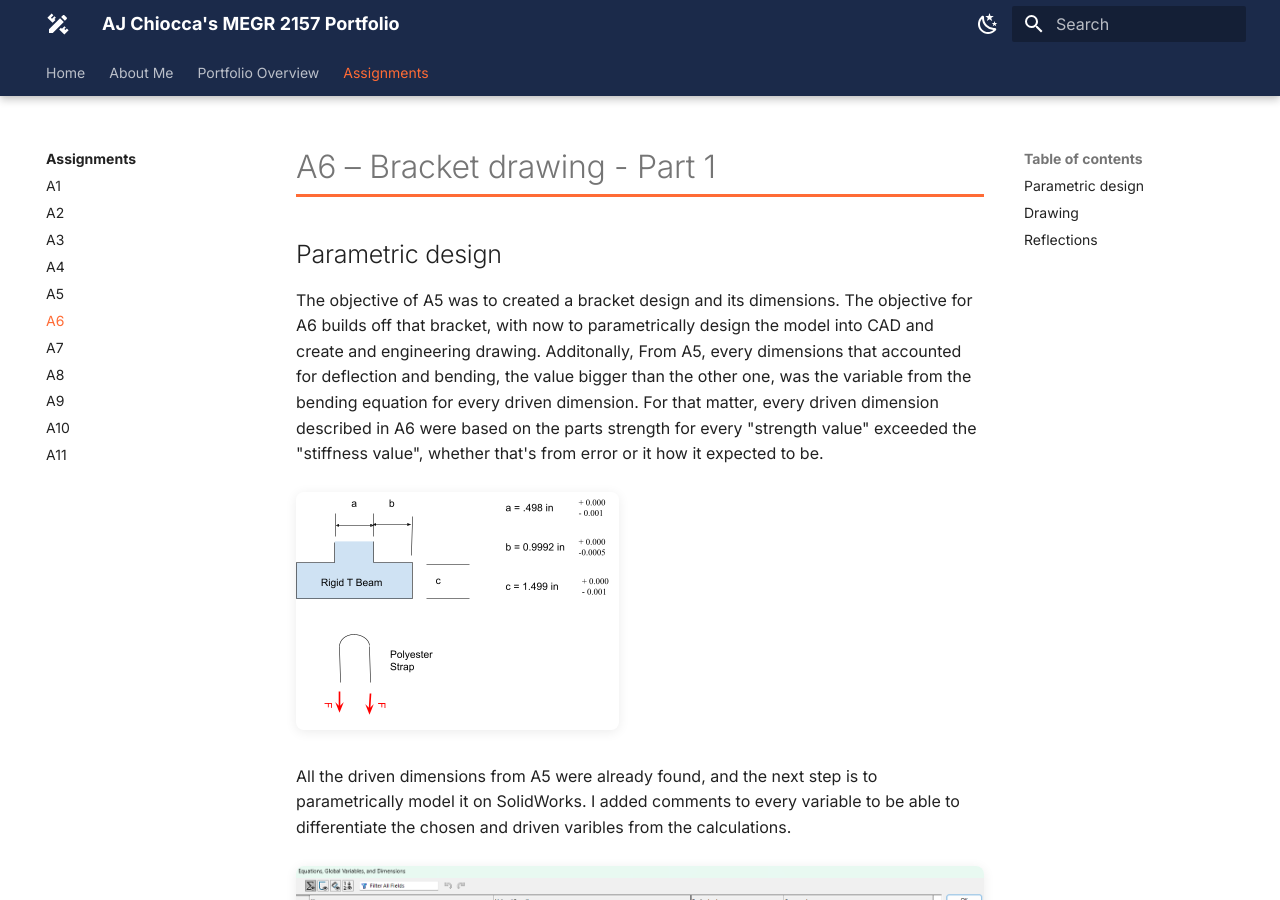
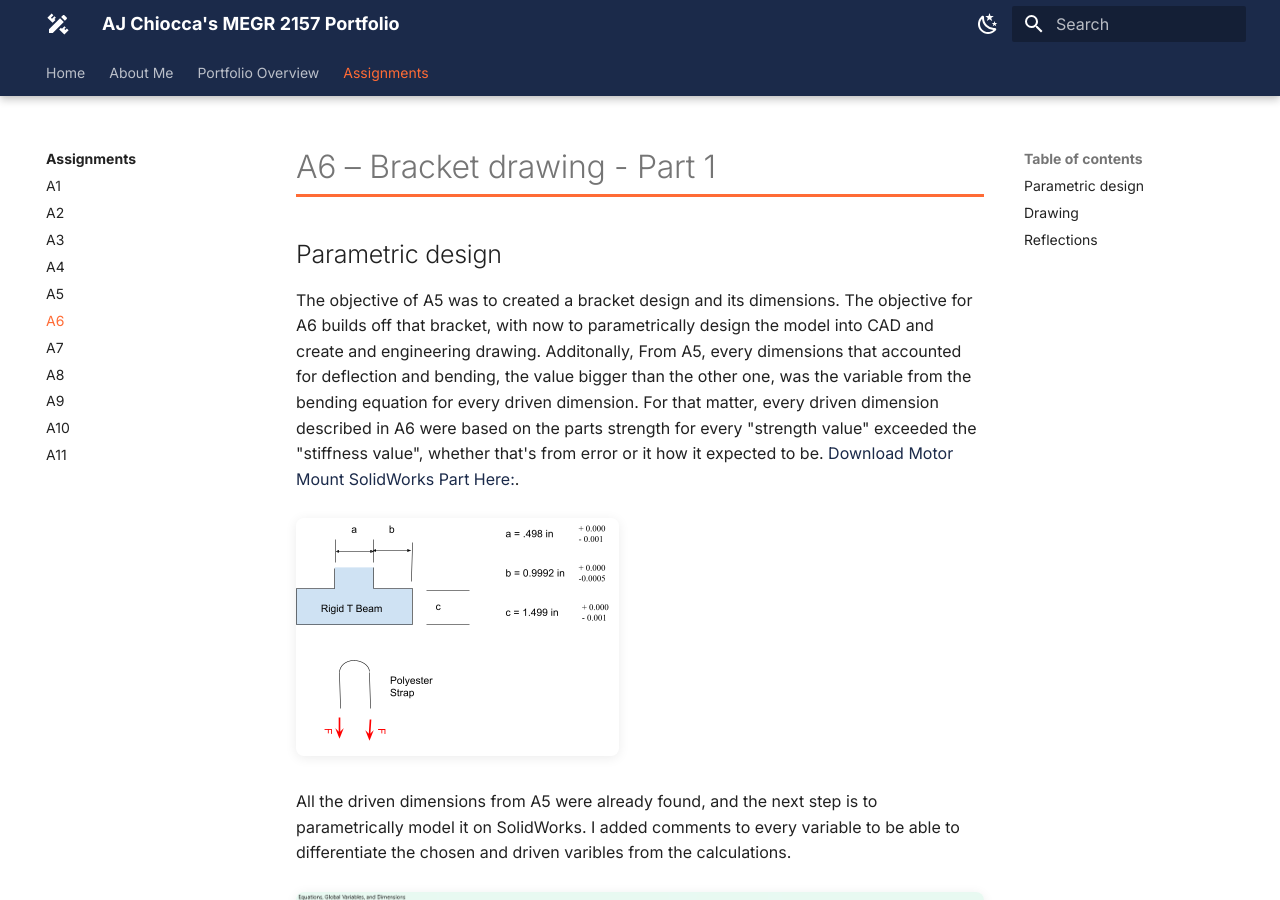
Before and after one commit to ajchiocca/megr2157-portfolio, an MkDocs documentation site: the page built from docs/assignments/A06/index.md, in a window 1280 px wide and 900 px high. Built offline with MkDocs 1.6.1 and Material for MkDocs 9.7.7, drawn with Linux system fonts in a browser that asks for light colours.

Commit message:
Add download link for SolidWorks part in A6 index
Added a download link for the SolidWorks part and improved clarity in the text.

```diff
--- a/docs/assignments/A06/index.md
+++ b/docs/assignments/A06/index.md
@@ -2,6 +2,7 @@
 
 ## Parametric design
 The objective of A5 was to created a bracket design and its dimensions. The objective for A6 builds off that bracket, with now to parametrically design the model into CAD and create and engineering drawing. Additonally, From A5, every dimensions that accounted for deflection and bending, the value bigger than the other one, was the variable from the bending equation for every driven dimension. For that matter, every driven dimension described in A6 were based on the parts strength for every "strength value" exceeded the "stiffness value", whether that's from error or it how it expected to be.
+[Download Motor Mount SolidWorks Part Here:](docs/assignments/A06/Bracket.SLDPRT).
 <br>
 <br>
 ![A5](A5.png)
```
